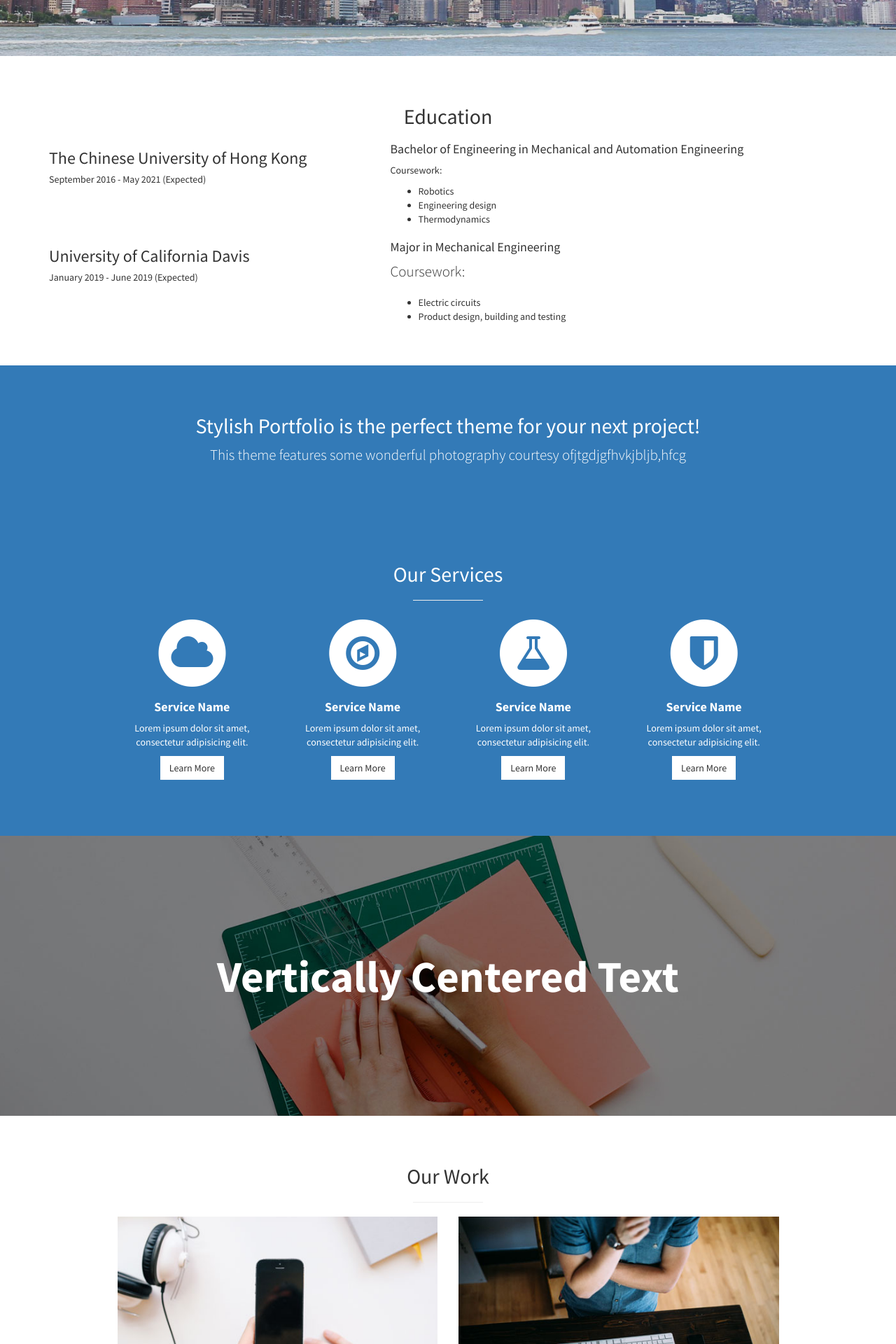
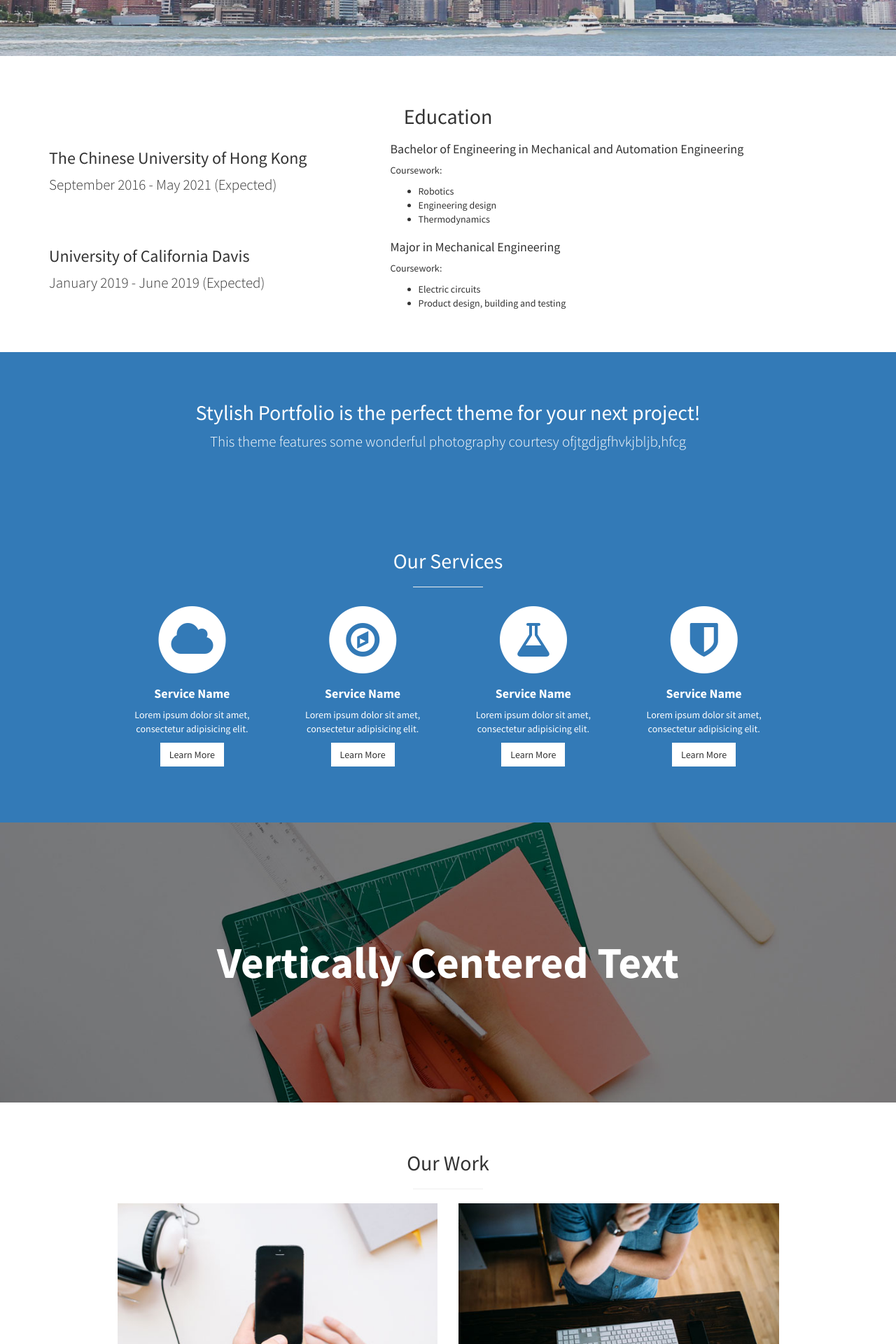
Before and after one commit to leelacceber/stylish-portfolio-jekyll-master, a Jekyll site: the page built from index.html, in a window 1280 px wide. Shown: the part 820-2740 px from the top of the page at 70% size. Built offline with Jekyll 4.4.1, drawn with Linux system fonts in a browser that asks for light colours.

Commit message:
Update education.html

```diff
--- a/_includes/education.html
+++ b/_includes/education.html
@@ -6,7 +6,7 @@
       </div>
       <div class="col-md-5 text-left">
         <h3>The Chinese University of Hong Kong</h3>
-        <h5>September 2016 - May 2021 (Expected)</h5>
+        <p class="lead">September 2016 - May 2021 (Expected)</p>
       </div>
       <div class="col-md-7 text-left">
         <h4>Bachelor of Engineering in Mechanical and Automation Engineering</h4>
@@ -21,11 +21,11 @@
     <div class="row">
       <div class="col-md-5 text-left">
         <h3>University of California Davis</h3>
-        <h5>January 2019 - June 2019 (Expected)</h5>
+        <p class="lead">January 2019 - June 2019 (Expected)</p>
       </div>
       <div class="col-md-7 text-left">
         <h4>Major in Mechanical Engineering</h4>
-        <p class="lead">Coursework:</p>
+        <p>Coursework:</p>
         <ul>
           <li>Electric circuits</li>
           <li>Product design, building and testing</li>
```
